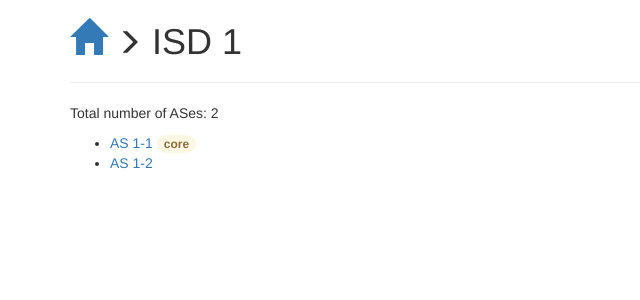
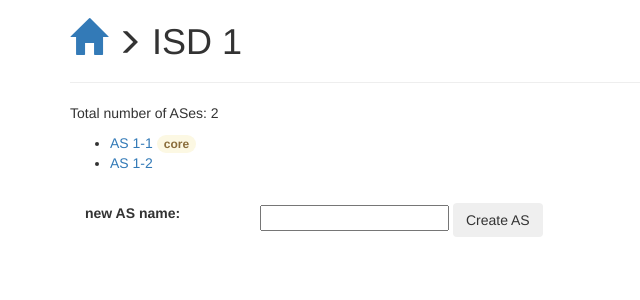
Before and after one commit to netsec-ethz/scion-web, a Django app: page /ad_manager/isds/1/ in a window 1280 px wide. Shown: the part 51-351 px from the top of the page, without its empty margins (0-640 px from the left). Run offline with Django 3.2, Linux system fonts and the light colour scheme; data comes from the database, SQL or seed files in the repository; parts of the project's set-up code (start-up, migrations or seed data) failed here and were passed over; some libraries are stand-ins or nearby versions.

Commit message:
Interface to add new AS
new AS button on relevant ISD, redirects to newly created AS topology creation tab

```diff
--- a/web_scion/ad_manager/templates/ad_manager/isd_detail.html
+++ b/web_scion/ad_manager/templates/ad_manager/isd_detail.html
@@ -22,6 +22,19 @@
     {% endfor %}
   </ul>
 
+  <form method="POST" action="/ad_manager/ads/add_as">
+    {% csrf_token %}
+    <div class="control-group">
+        <br/>
+        <label class="control-label col-sm-2" for="inputASname">new AS name:</label>
+        <div class="controls">
+            <input id="inputISDname" name="inputISDname" type="text" value="{{ object.id }}" hidden>
+            <input id="inputASname" name="inputASname" type="text">
+            <button type="submit" class="btn">Create AS</button>
+        </div>
+    </div>
+  </form>
+
   {% include 'ad_manager/partials/pagination_footer.html' %}
 
 {% endblock %}
--- a/web_scion/ad_manager/templates/ad_manager/isd_list.html
+++ b/web_scion/ad_manager/templates/ad_manager/isd_list.html
@@ -22,9 +22,9 @@
         <label class="control-label col-sm-2" for="inputISDname">new ISD name:</label>
         <div class="controls">
             <input id="inputISDname" name="inputISDname" type="text">
+            <button type="submit" class="btn">Create ISD</button>
         </div>
     </div>
-    <button type="submit" class="btn">Create ISD</button>
   </form>
 
   {% include 'ad_manager/partials/pagination_footer.html' %}
--- a/web_scion/ad_manager/urls.py
+++ b/web_scion/ad_manager/urls.py
@@ -38,6 +38,8 @@ isd_patterns = patterns(
 
 ad_patterns = patterns(
     '',
+    url(r'^ads/add_as$',
+        views.add_as, name='add_as'),
     url(r'^ads/(?P<pk>\d+)/$',
         views.ADDetailView.as_view(), name='ad_detail'),
     url(r'^ads/(?P<pk>\d+)/#!topology$',
--- a/web_scion/ad_manager/views.py
+++ b/web_scion/ad_manager/views.py
@@ -98,6 +98,19 @@ class ISDDetailView(ListView):
         context = super().get_context_data(**kwargs)
         context['object'] = self.isd
         return context
+
+
+@require_POST
+def add_as(request):
+    new_as_id = request.POST['inputASname']
+    current_isd = request.POST['inputISDname']
+    isd = get_object_or_404(ISD, id=int(current_isd))
+    AS = AD.objects.create(id=new_as_id, isd=isd,
+                           is_core_ad=0,
+                           dns_domain='')
+    AS.save()
+    ad_page = reverse('ad_detail', args=[new_as_id])
+    return redirect(ad_page + '#!nodes')
 
 
 class ADDetailView(DetailView):
@@ -759,7 +772,7 @@ def generate_topology(request):
     mockup_dicts['PathServers'] = {'ps{}-1'.format(isd_as): {'Addr': tp['inputPathServerAddress'],
                                                              'Port': int(tp['inputPathServerPort'])}}
     mockup_dicts['SibraServers'] = {'sb{}-1'.format(isd_as): {'Addr': tp['inputSibraServerAddress',
-                                                              'Port': int(tp['inputSibraServerPort'])]}}
+                                                                      'Port': int(tp['inputSibraServerPort'])]}}
     mockup_dicts['Zookeepers'] = {1: {'Addr': tp['inputZookeeperServerAddress'],
                                       'Port': -1 if tp['inputZookeeperServerPort'] == '' else int(
                                           tp['inputZookeeperServerPort'])}}
```
